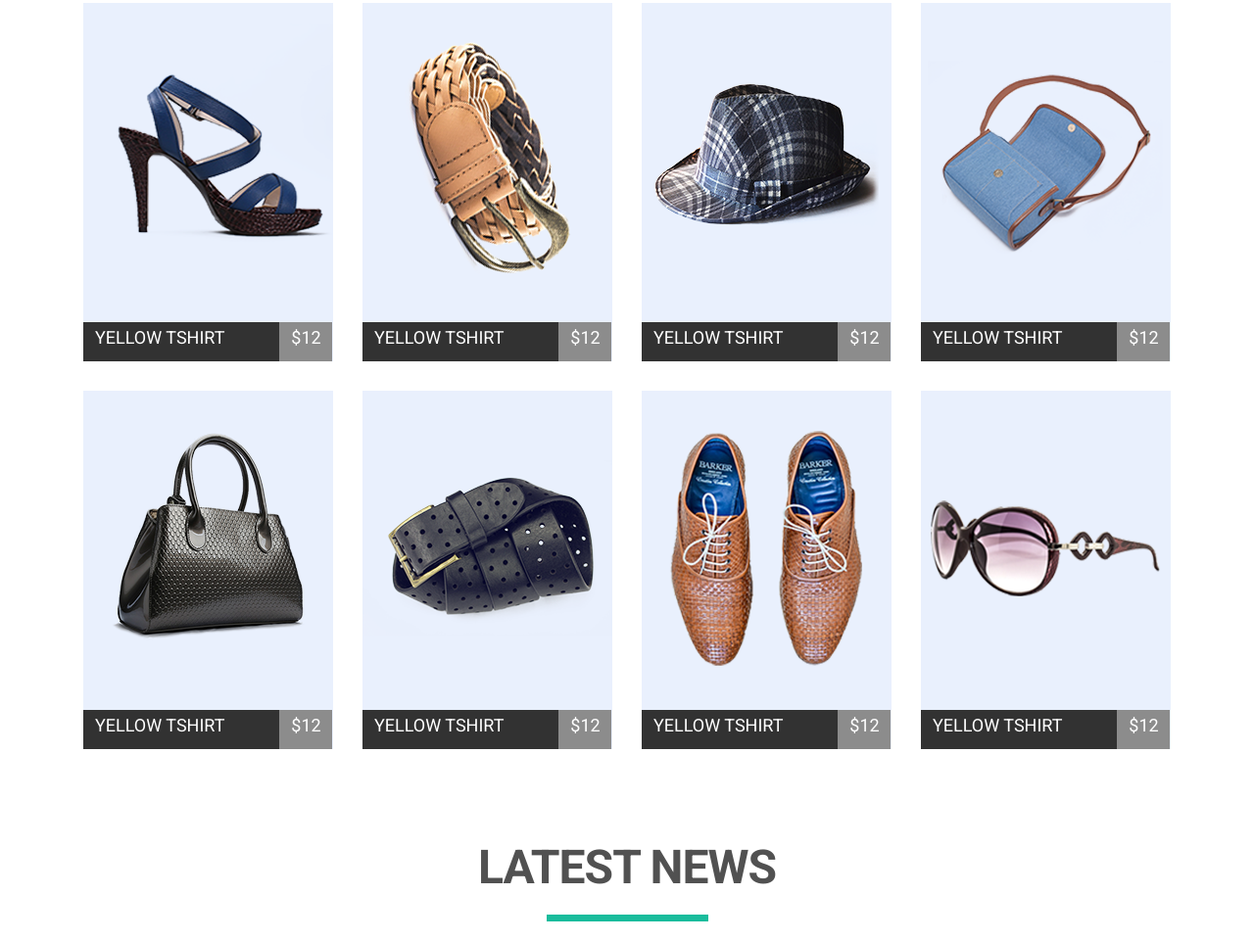
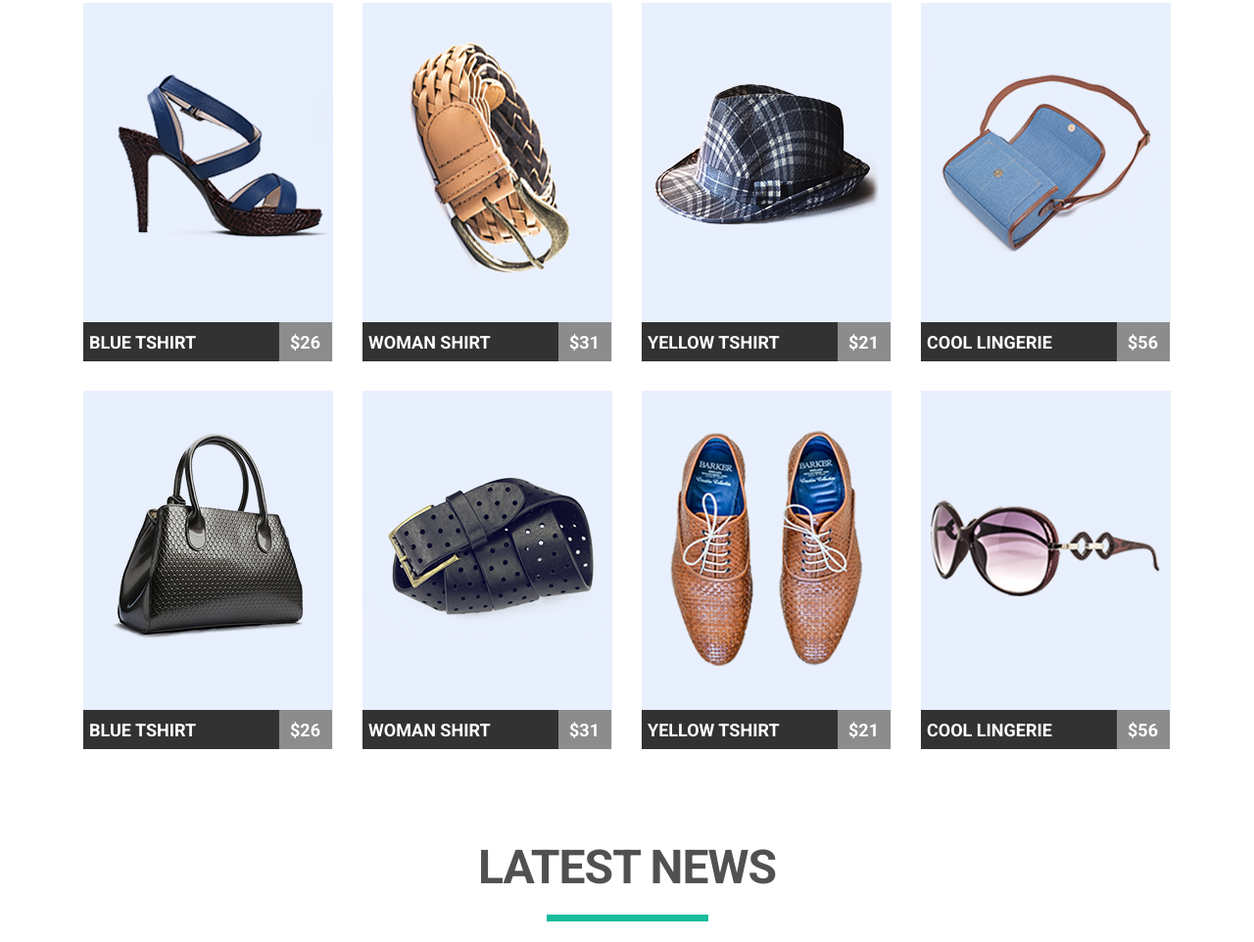
Before and after one commit to WerHawer/goit-fe-course, a plain HTML site: page module-4/index.html in a window 1280 px wide. Shown: the part 355-1317 px from the top of the page at 98% size. Drawn offline with nearby package versions, Linux system fonts and the light colour scheme.

Commit message:
final code

```diff
--- a/module-4/css/style.css
+++ b/module-4/css/style.css
@@ -1,3 +1,7 @@
+html {
+    box-sizing: border-box;
+}
+
 * {
     margin: 0;
     padding: 0;
@@ -101,24 +105,33 @@
     color: rgb(255, 255, 255);
     text-transform: uppercase;
     line-height: 32px;
-    text-align: left center;
+    text-align: left;
     height: 40px;
+    font-weight: 700;
 }
 
 .goods_name {
+    width: 200px;
     background-color: #323232;
-    padding: 0px 56px 0px 12px;
+}
+
+.goods_name p {
+    margin: 5px 0 0 6px;
 }
 
 .goods_price {
     width: 54px;
-    text-align: center;
     background-color: #8c8c8c;
 }
 
-.goods_price::before {
+.goods_price p {
+    margin: 5px;
+}
+
+.goods_price p::before {
     content: "\0024";
-    color: rgb(255, 255, 255);
+    color: #ffffff;
+    margin-left: 6px;
 }
 
 .goods li {
@@ -144,6 +157,11 @@
 
 .goods li:hover .goods_price {
     background-color: #7fd9c7;
+}
+
+.goods img {
+    margin: 0 auto;
+    max-width: 100%;
 }
 
 
--- a/module-4/index.html
+++ b/module-4/index.html
@@ -42,45 +42,90 @@
                 <ul>
                     <li>
                         <img src="img/shooe.png" alt="shooe" width="255" height="322">
+
                         <div class="goods_name">
-                            YELLOW Tshirt
+                            <p>Blue Tshirt</p>
                         </div>
-                        <div class="goods_price">12</div>
+
+                        <div class="goods_price">
+                            <p>26</p>
+                        </div>
                     </li>
                     <li>
                         <img src="img/belt.png" alt="belt" width="255" height="322">
-                        <div class="goods_name">YELLOW Tshirt</div>
-                        <div class="goods_price">12</div>
+
+                        <div class="goods_name">
+                            <p>WOMAN shirt</p>
+                        </div>
+
+                        <div class="goods_price">
+                            <p>31</p>
+                        </div>
                     </li>
                     <li>
                         <img src="img/hat.png" alt="hat" width="255" height="322">
-                        <div class="goods_name">YELLOW Tshirt</div>
-                        <div class="goods_price">12</div>
+
+                        <div class="goods_name">
+                            <p>YELLOW Tshirt</p>
+                        </div>
+
+                        <div class="goods_price">
+                            <p>21</p>
+                        </div>
                     </li>
                     <li>
                         <img src="img/blue_bag.png" alt="blue_bag" width="255" height="322">
-                        <div class="goods_name">YELLOW Tshirt</div>
-                        <div class="goods_price">12</div>
+
+                        <div class="goods_name">
+                            <p>Cool lingerie</p>
+                        </div>
+
+                        <div class="goods_price">
+                            <p>56</p>
+                        </div>
                     </li>
                     <li>
                         <img src="img/black_bag.png" alt="black_bag" width="255" height="322">
-                        <div class="goods_name">YELLOW Tshirt</div>
-                        <div class="goods_price">12</div>
+
+                        <div class="goods_name">
+                            <p>Blue Tshirt</p>
+                        </div>
+                        <div class="goods_price">
+                            <p>26</p>
+                        </div>
                     </li>
                     <li>
                         <img src="img/black_belt.png" alt="black_belt" width="255" height="322">
-                        <div class="goods_name">YELLOW Tshirt</div>
-                        <div class="goods_price">12</div>
+
+                        <div class="goods_name">
+                            <p>WOMAN shirt</p>
+                        </div>
+
+                        <div class="goods_price">
+                            <p>31</p>
+                        </div>
                     </li>
                     <li>
                         <img src="img/man_shoe.png" alt="man_shoe.png" width="255" height="322">
-                        <div class="goods_name">YELLOW Tshirt</div>
-                        <div class="goods_price">12</div>
+
+                        <div class="goods_name">
+                            <p>YELLOW Tshirt</p>
+                        </div>
+
+                        <div class="goods_price">
+                            <p>21</p>
+                        </div>
                     </li>
                     <li>
                         <img src="img/glass.png" alt="glass" width="255" height="322">
-                        <div class="goods_name">YELLOW Tshirt</div>
-                        <div class="goods_price">12</div>
+
+                        <div class="goods_name">
+                            <p>Cool lingerie</p>
+                        </div>
+
+                        <div class="goods_price">
+                            <p>56</p>
+                        </div>
                     </li>
                 </ul>
             </div>
```
